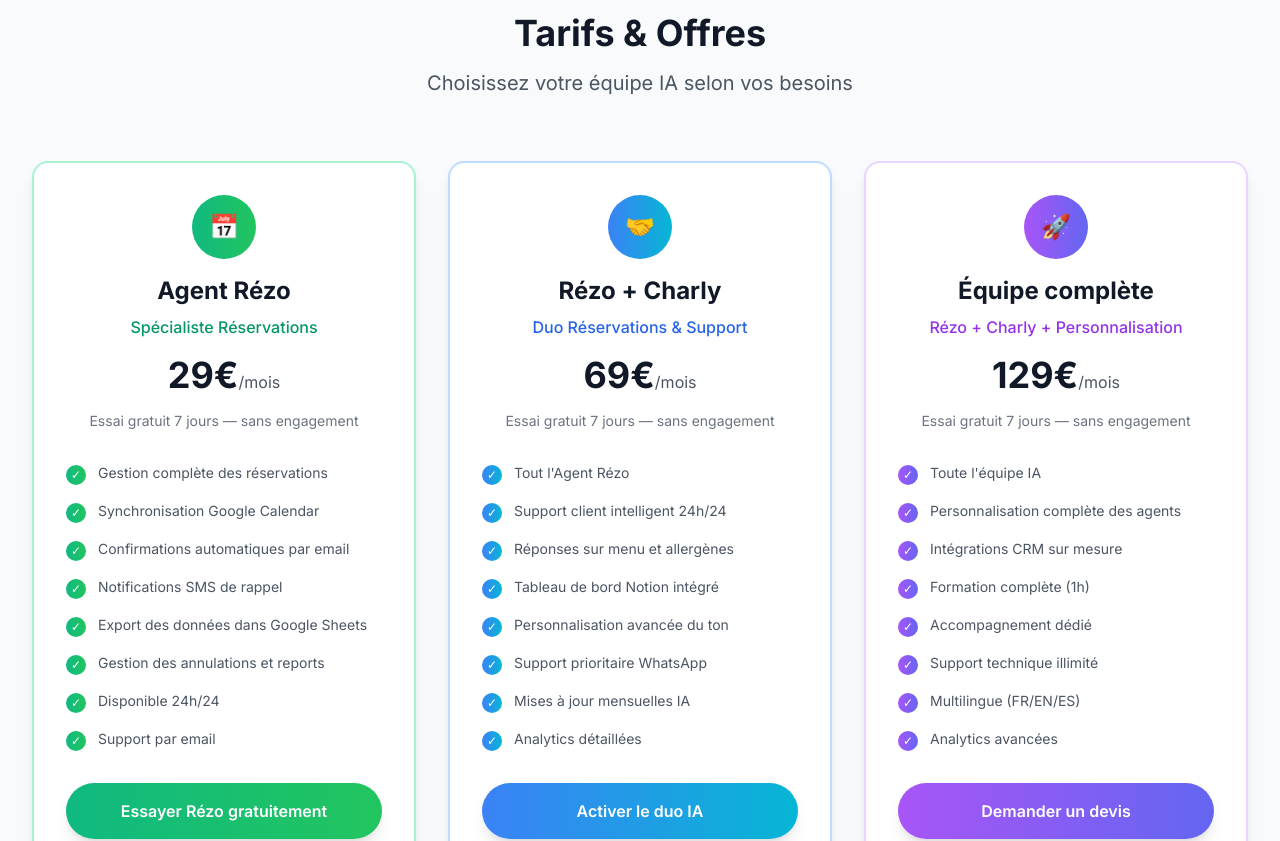
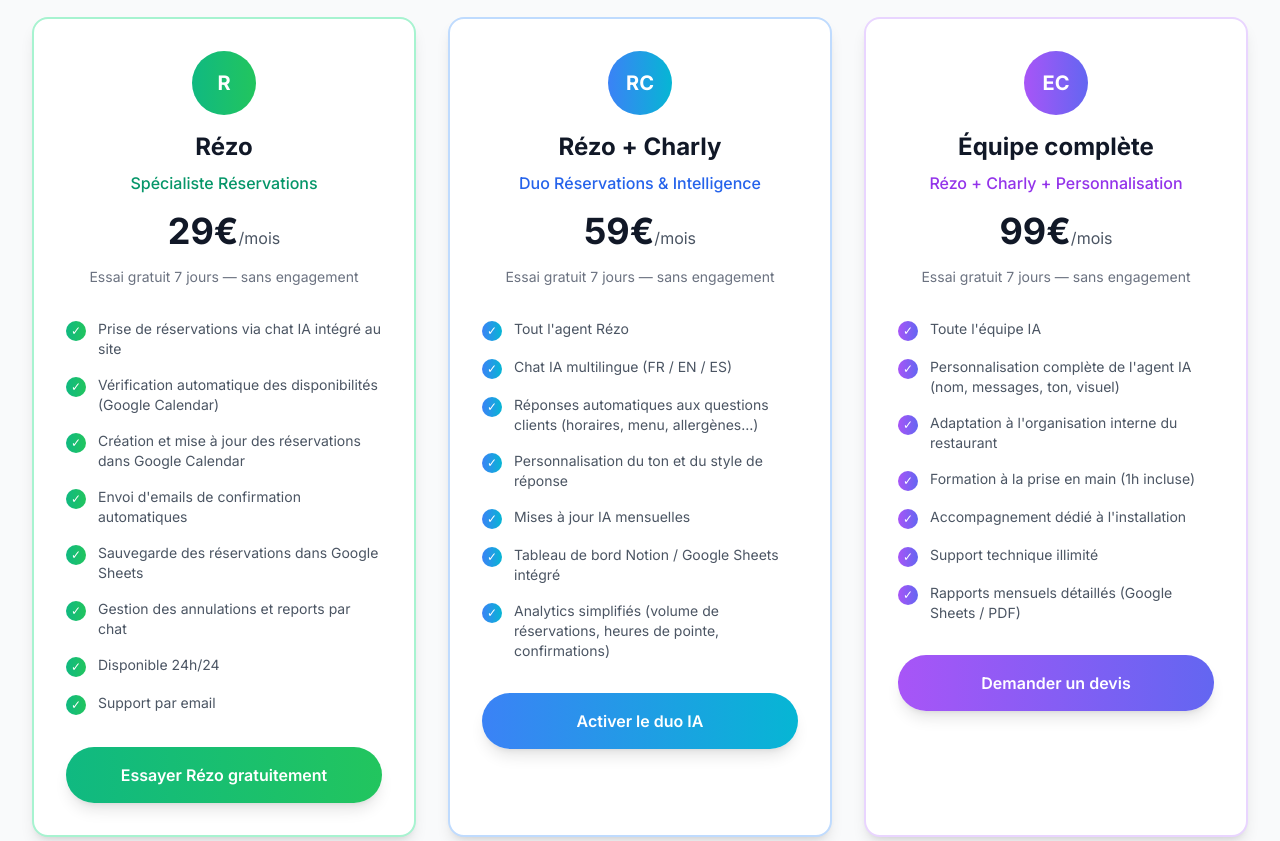
Before and after one commit to pierrechii/Calltochef-ui, a Next.js app: page / in a window 1280 px wide. Shown: the part 4400-5241 px from the top of the page. Built offline with nearby package versions, Linux system fonts and the light colour scheme.

Commit message:
Mise Ã  jour tarifs: RÃ©zo 29â‚¬, RÃ©zo+Charly 59â‚¬, Ã‰quipe 99â‚¬ - Suppression section confiance et emojis

```diff
--- a/src/components/ui/pricing-section.tsx
+++ b/src/components/ui/pricing-section.tsx
@@ -5,20 +5,20 @@
 export function PricingSection() {
   const plans = [
     {
-      name: "Agent Rézo",
+      name: "Rézo",
       subtitle: "Spécialiste Réservations",
-      price: "29€",
+      price: "29",
       period: "/mois",
       trial: "Essai gratuit 7 jours — sans engagement",
-      icon: "📅",
+      icon: "R",
       color: "emerald",
       features: [
-        "Gestion complète des réservations",
-        "Synchronisation Google Calendar",
-        "Confirmations automatiques par email",
-        "Notifications SMS de rappel",
-        "Export des données dans Google Sheets",
-        "Gestion des annulations et reports",
+        "Prise de réservations via chat IA intégré au site",
+        "Vérification automatique des disponibilités (Google Calendar)",
+        "Création et mise à jour des réservations dans Google Calendar",
+        "Envoi d'emails de confirmation automatiques",
+        "Sauvegarde des réservations dans Google Sheets",
+        "Gestion des annulations et reports par chat",
         "Disponible 24h/24",
         "Support par email"
       ],
@@ -27,21 +27,20 @@
     },
     {
       name: "Rézo + Charly",
-      subtitle: "Duo Réservations & Support",
-      price: "69€",
+      subtitle: "Duo Réservations & Intelligence",
+      price: "59",
       period: "/mois",
       trial: "Essai gratuit 7 jours — sans engagement",
-      icon: "🤝",
+      icon: "RC",
       color: "blue",
       features: [
-        "Tout l'Agent Rézo",
-        "Support client intelligent 24h/24",
-        "Réponses sur menu et allergènes",
-        "Tableau de bord Notion intégré",
-        "Personnalisation avancée du ton",
-        "Support prioritaire WhatsApp",
-        "Mises à jour mensuelles IA",
-        "Analytics détaillées"
+        "Tout l'agent Rézo",
+        "Chat IA multilingue (FR / EN / ES)",
+        "Réponses automatiques aux questions clients (horaires, menu, allergènes…)",
+        "Personnalisation du ton et du style de réponse",
+        "Mises à jour IA mensuelles",
+        "Tableau de bord Notion / Google Sheets intégré",
+        "Analytics simplifiés (volume de réservations, heures de pointe, confirmations)"
       ],
       cta: "Activer le duo IA",
       ctaLink: "/formulaire?pack=Confort"
@@ -49,20 +48,19 @@
     {
       name: "Équipe complète",
       subtitle: "Rézo + Charly + Personnalisation",
-      price: "129€",
+      price: "99",
       period: "/mois",
       trial: "Essai gratuit 7 jours — sans engagement",
-      icon: "🚀",
+      icon: "EC",
       color: "purple",
       features: [
         "Toute l'équipe IA",
-        "Personnalisation complète des agents",
-        "Intégrations CRM sur mesure",
-        "Formation complète (1h)",
-        "Accompagnement dédié",
+        "Personnalisation complète de l'agent IA (nom, messages, ton, visuel)",
+        "Adaptation à l'organisation interne du restaurant",
+        "Formation à la prise en main (1h incluse)",
+        "Accompagnement dédié à l'installation",
         "Support technique illimité",
-        "Multilingue (FR/EN/ES)",
-        "Analytics avancées"
+        "Rapports mensuels détaillés (Google Sheets / PDF)"
       ],
       cta: "Demander un devis",
       ctaLink: "/formulaire?pack=Premium"
@@ -121,14 +119,14 @@
               <div key={index} className={`bg-white rounded-2xl p-8 shadow-lg hover:shadow-xl transition-all duration-300 hover:scale-105 ${colors.border} border-2`}>
                 {/* Header */}
                 <div className="text-center mb-8">
-                  <div className={`w-16 h-16 bg-gradient-to-r ${colors.gradient} rounded-full flex items-center justify-center text-2xl mx-auto mb-4`}>
+                  <div className={`w-16 h-16 bg-gradient-to-r ${colors.gradient} rounded-full flex items-center justify-center text-xl font-bold text-white mx-auto mb-4`}>
                     {plan.icon}
                   </div>
                   <h3 className="text-2xl font-bold text-gray-900 mb-2">{plan.name}</h3>
                   <p className={`${colors.text} font-medium mb-4`}>{plan.subtitle}</p>
 
                   <div className="mb-4">
-                    <span className="text-4xl font-bold text-gray-900">{plan.price}</span>
+                    <span className="text-4xl font-bold text-gray-900">{plan.price}€</span>
                     <span className="text-gray-600">{plan.period}</span>
                   </div>
 
--- a/src/components/ui/testimonials-section.tsx
+++ b/src/components/ui/testimonials-section.tsx
@@ -125,17 +125,6 @@
             </button>
           </div>
         </div>
-
-        {/* Badges de confiance */}
-        <div className="mt-16 text-center">
-          <p className="text-gray-500 mb-6">Ils nous font confiance</p>
-          <div className="flex justify-center items-center space-x-8 opacity-60">
-            <div className="text-2xl font-bold text-gray-400">TechStart</div>
-            <div className="text-2xl font-bold text-gray-400">InnovateLab</div>
-            <div className="text-2xl font-bold text-gray-400">GreenTech</div>
-            <div className="text-2xl font-bold text-gray-400">StartupX</div>
-          </div>
-        </div>
       </div>
     </section>
   )
```
